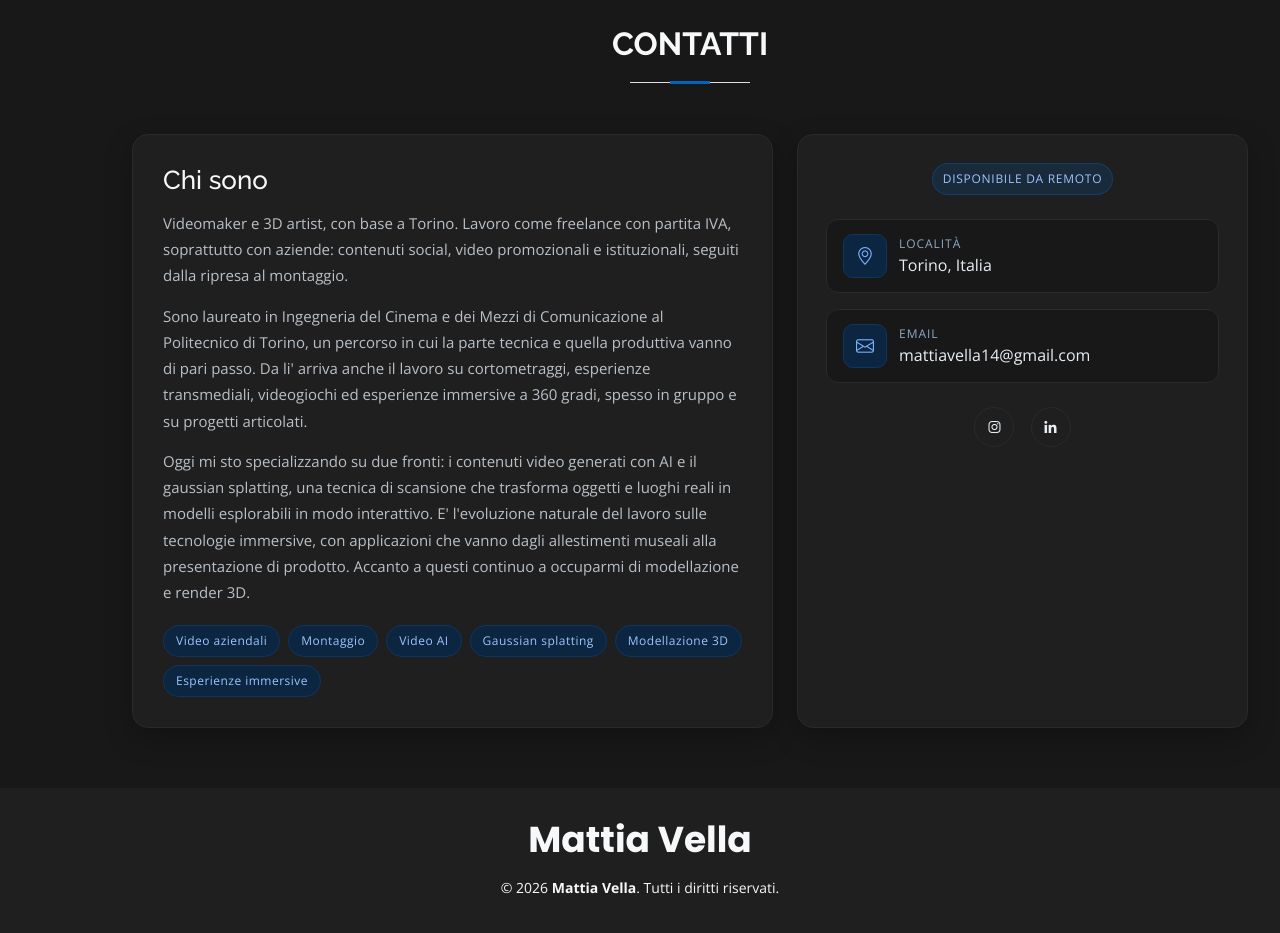
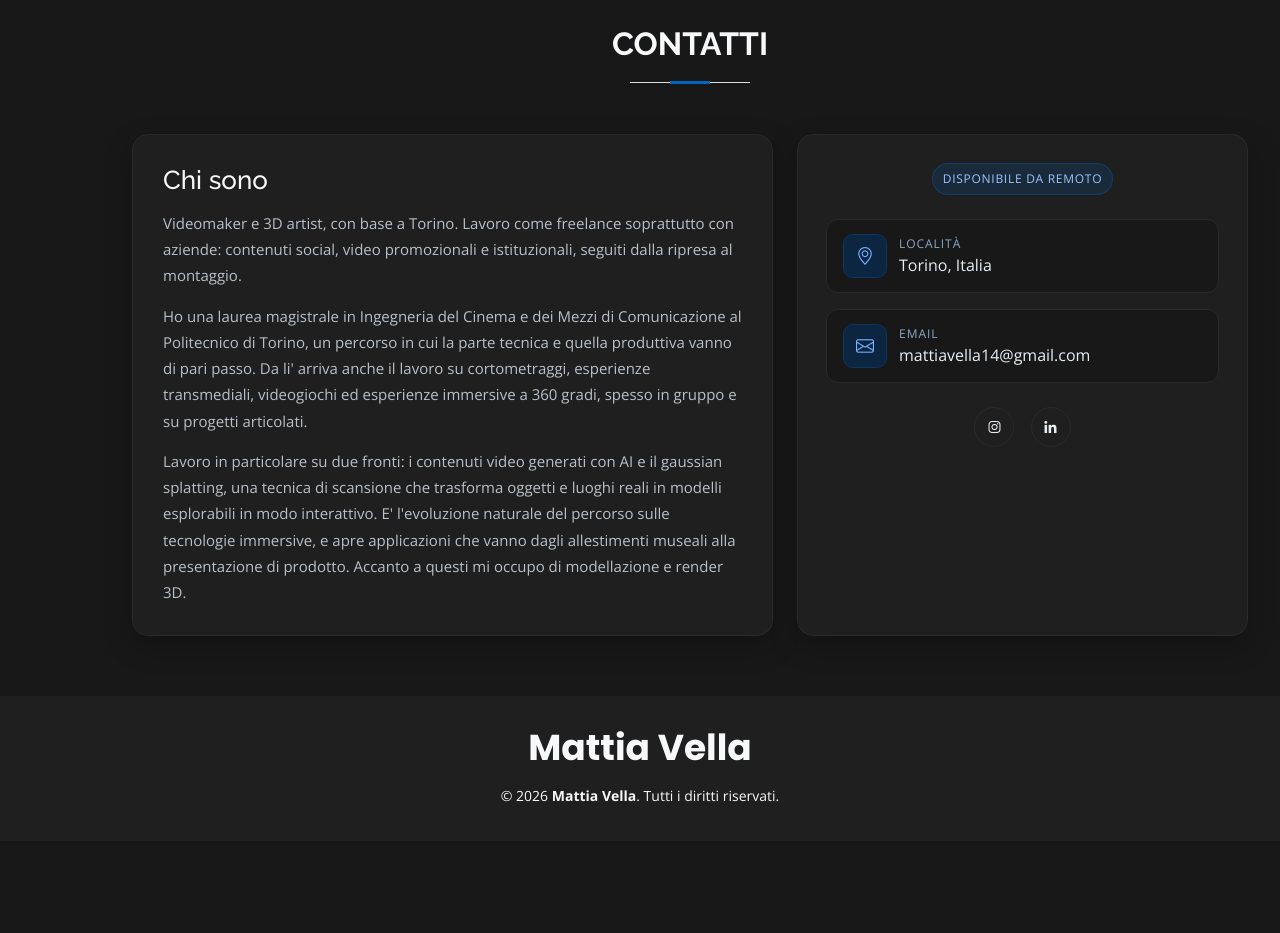
Before and after one commit to MattiaVella/mattiavella.github.io, a website: page index.html in a window 1280 px wide. Shown: the part 1700-2633 px from the top of the page. After the commit the page ends 2541 px from the top, so only its background shows below. Drawn offline with nearby package versions, Linux system fonts and the light colour scheme.

Commit message:
Rivede la bio e predispone la partita IVA nei contatti
- Tolte le pillole delle competenze sotto la bio.
- "Sono laureato" diventa "Ho una laurea magistrale in Ingegneria del Cinema e
  dei Mezzi di Comunicazione".
- Terzo paragrafo piu' assertivo: "Lavoro in particolare su due fronti" al
  posto di "Oggi mi sto specializzando", che suonava incerto.
- "con partita IVA" esce dalla bio e diventa una tessera tra i contatti, non
  cliccabile perche' e' un dato e non una destinazione. Il campo contact.vat e'
  ancora vuoto: finche' lo e', la tessera resta nascosta.

```diff
--- a/assets/data/content.json
+++ b/assets/data/content.json
@@ -4,22 +4,15 @@
     "contact": {
       "location": "Torino, Italia",
       "locationUrl": "https://maps.google.com/?q=Torino, Italia",
-      "email": "mattiavella14@gmail.com"
+      "email": "mattiavella14@gmail.com",
+      "vat": ""
     },
     "about": {
       "title": "Chi sono",
       "paragraphs": [
-        "Videomaker e 3D artist, con base a Torino. Lavoro come freelance con partita IVA, soprattutto con aziende: contenuti social, video promozionali e istituzionali, seguiti dalla ripresa al montaggio.",
-        "Sono laureato in Ingegneria del Cinema e dei Mezzi di Comunicazione al Politecnico di Torino, un percorso in cui la parte tecnica e quella produttiva vanno di pari passo. Da li' arriva anche il lavoro su cortometraggi, esperienze transmediali, videogiochi ed esperienze immersive a 360 gradi, spesso in gruppo e su progetti articolati.",
-        "Oggi mi sto specializzando su due fronti: i contenuti video generati con AI e il gaussian splatting, una tecnica di scansione che trasforma oggetti e luoghi reali in modelli esplorabili in modo interattivo. E' l'evoluzione naturale del lavoro sulle tecnologie immersive, con applicazioni che vanno dagli allestimenti museali alla presentazione di prodotto. Accanto a questi continuo a occuparmi di modellazione e render 3D."
-      ],
-      "skills": [
-        "Video aziendali",
-        "Montaggio",
-        "Video AI",
-        "Gaussian splatting",
-        "Modellazione 3D",
-        "Esperienze immersive"
+        "Videomaker e 3D artist, con base a Torino. Lavoro come freelance soprattutto con aziende: contenuti social, video promozionali e istituzionali, seguiti dalla ripresa al montaggio.",
+        "Ho una laurea magistrale in Ingegneria del Cinema e dei Mezzi di Comunicazione al Politecnico di Torino, un percorso in cui la parte tecnica e quella produttiva vanno di pari passo. Da li' arriva anche il lavoro su cortometraggi, esperienze transmediali, videogiochi ed esperienze immersive a 360 gradi, spesso in gruppo e su progetti articolati.",
+        "Lavoro in particolare su due fronti: i contenuti video generati con AI e il gaussian splatting, una tecnica di scansione che trasforma oggetti e luoghi reali in modelli esplorabili in modo interattivo. E' l'evoluzione naturale del percorso sulle tecnologie immersive, e apre applicazioni che vanno dagli allestimenti museali alla presentazione di prodotto. Accanto a questi mi occupo di modellazione e render 3D."
       ]
     },
     "social": {
--- a/assets/data/content.schema.json
+++ b/assets/data/content.schema.json
@@ -17,7 +17,8 @@
             "location": { "type": "string" },
             "locationUrl": { "type": "string", "description": "Link alla mappa." },
             "email": { "type": "string", "format": "email" },
-            "phone": { "type": "string" }
+            "phone": { "type": "string", "description": "Facoltativo: se manca, il blocco non viene mostrato." },
+            "vat": { "type": "string", "description": "Partita IVA. Facoltativa: se vuota, il blocco non viene mostrato." }
           }
         },
         "about": {
--- a/assets/js/portfolio.js
+++ b/assets/js/portfolio.js
@@ -548,10 +548,14 @@
       phoneLink.setAttribute('aria-label', 'Chiama ' + contact.phone);
     }
 
+    const vatItem = document.getElementById('contact-vat-item');
+    const vatVal = document.getElementById('contact-vat-value');
+    if (contact.vat && vatVal) vatVal.textContent = contact.vat;
+
     // Un contatto assente da content.json sparisce dalla pagina, invece di
     // lasciare in vista il segnaposto scritto nell'HTML.
     let nascosti = 0;
-    [[locLink, contact.location], [emailLink, contact.email], [phoneLink, contact.phone]]
+    [[locLink, contact.location], [emailLink, contact.email], [phoneLink, contact.phone], [vatItem, contact.vat]]
       .forEach(([link, valore]) => {
         if (!link) return;
         const box = link.closest('[class*="col-"]') || link;
--- a/index.html
+++ b/index.html
@@ -173,6 +173,16 @@
                   </div>
                 </a>
               </div>
+              <div class="col-12">
+                <!-- Non e' un link: la partita IVA e' un dato, non una destinazione. -->
+                <div id="contact-vat-item" class="contact-item">
+                  <span class="contact-icon"><i class="bi bi-receipt"></i></span>
+                  <div>
+                    <div class="contact-label">Partita IVA</div>
+                    <div id="contact-vat-value" class="contact-value"></div>
+                  </div>
+                </div>
+              </div>
             </div>
 
             <div class="contact-social text-center mt-4">
```
